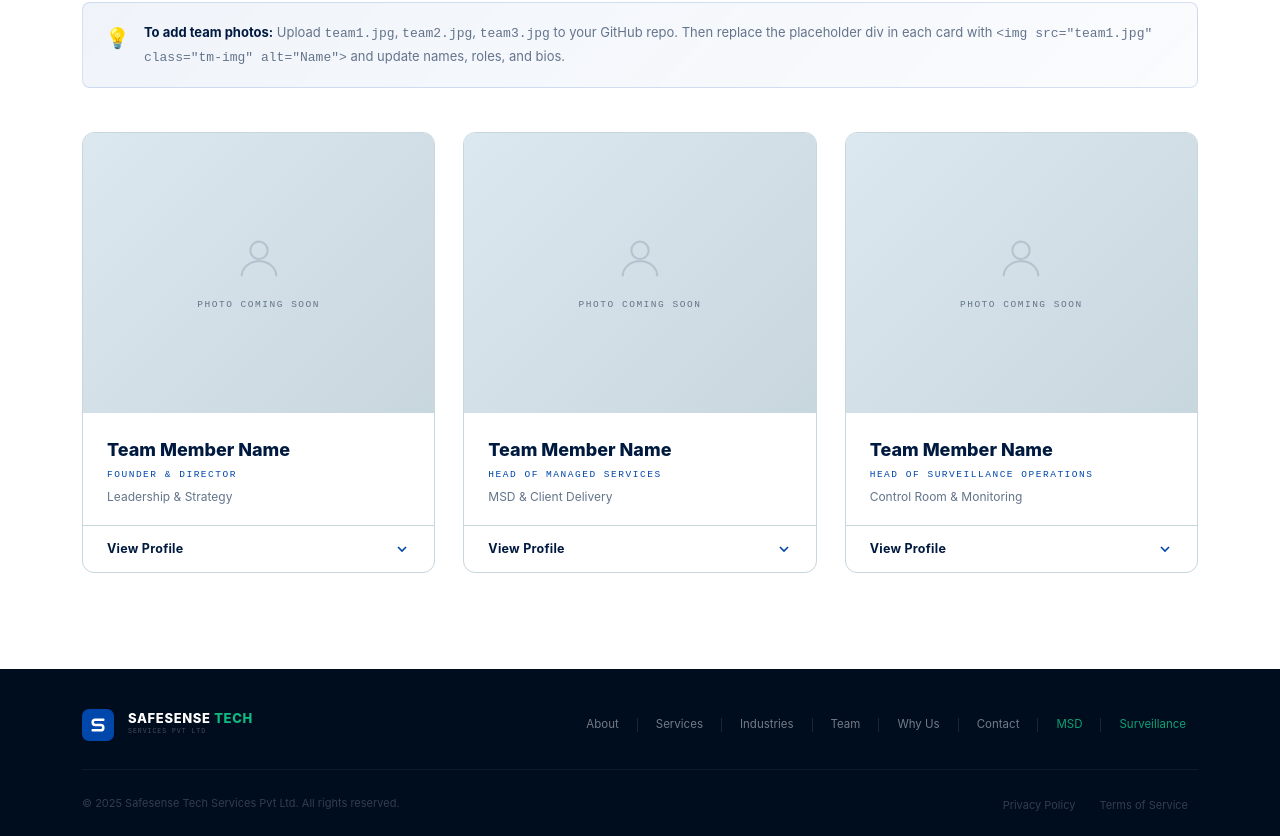
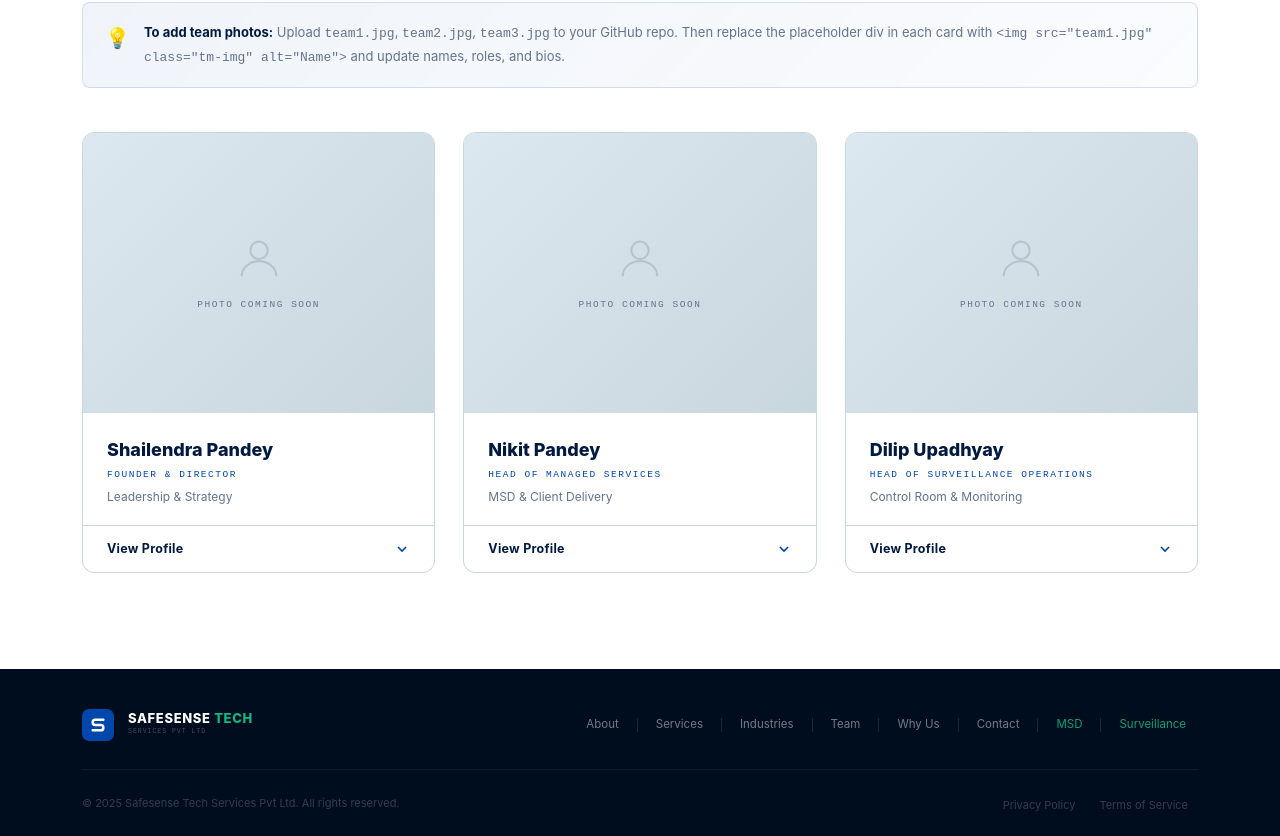
Before and after one commit to arinaav2604-oss/SST3.3.1, a plain HTML site: page team.html in a window 1280 px wide. Shown: the part 524-1360 px from the top of the page. Drawn offline with Linux system fonts and the light colour scheme.

Commit message:
Update team.html

```diff
--- a/team.html
+++ b/team.html
@@ -263,7 +263,7 @@ a{text-decoration:none;color:inherit}
           <span class="tm-ph-label">Photo coming soon</span>
         </div>
         <div class="tm-info">
-          <div class="tm-name">Team Member Name</div>
+          <div class="tm-name">Shailendra Pandey</div>
           <div class="tm-role">Founder &amp; Director</div>
           <div class="tm-dept">Leadership &amp; Strategy</div>
         </div>
@@ -286,7 +286,7 @@ a{text-decoration:none;color:inherit}
           <span class="tm-ph-label">Photo coming soon</span>
         </div>
         <div class="tm-info">
-          <div class="tm-name">Team Member Name</div>
+          <div class="tm-name">Nikit Pandey</div>
           <div class="tm-role">Head of Managed Services</div>
           <div class="tm-dept">MSD &amp; Client Delivery</div>
         </div>
@@ -309,7 +309,7 @@ a{text-decoration:none;color:inherit}
           <span class="tm-ph-label">Photo coming soon</span>
         </div>
         <div class="tm-info">
-          <div class="tm-name">Team Member Name</div>
+          <div class="tm-name">Dilip Upadhyay</div>
           <div class="tm-role">Head of Surveillance Operations</div>
           <div class="tm-dept">Control Room &amp; Monitoring</div>
         </div>
```
